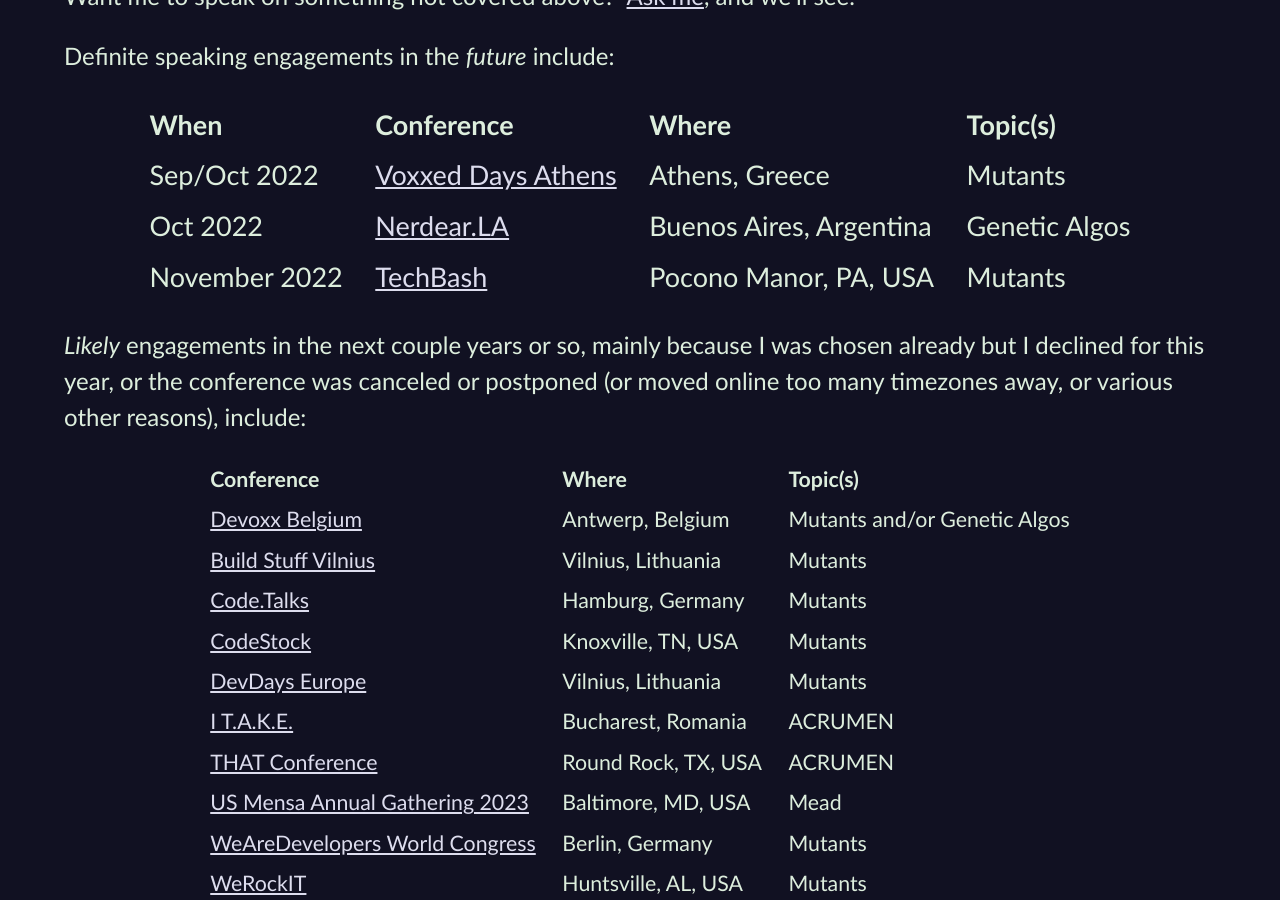
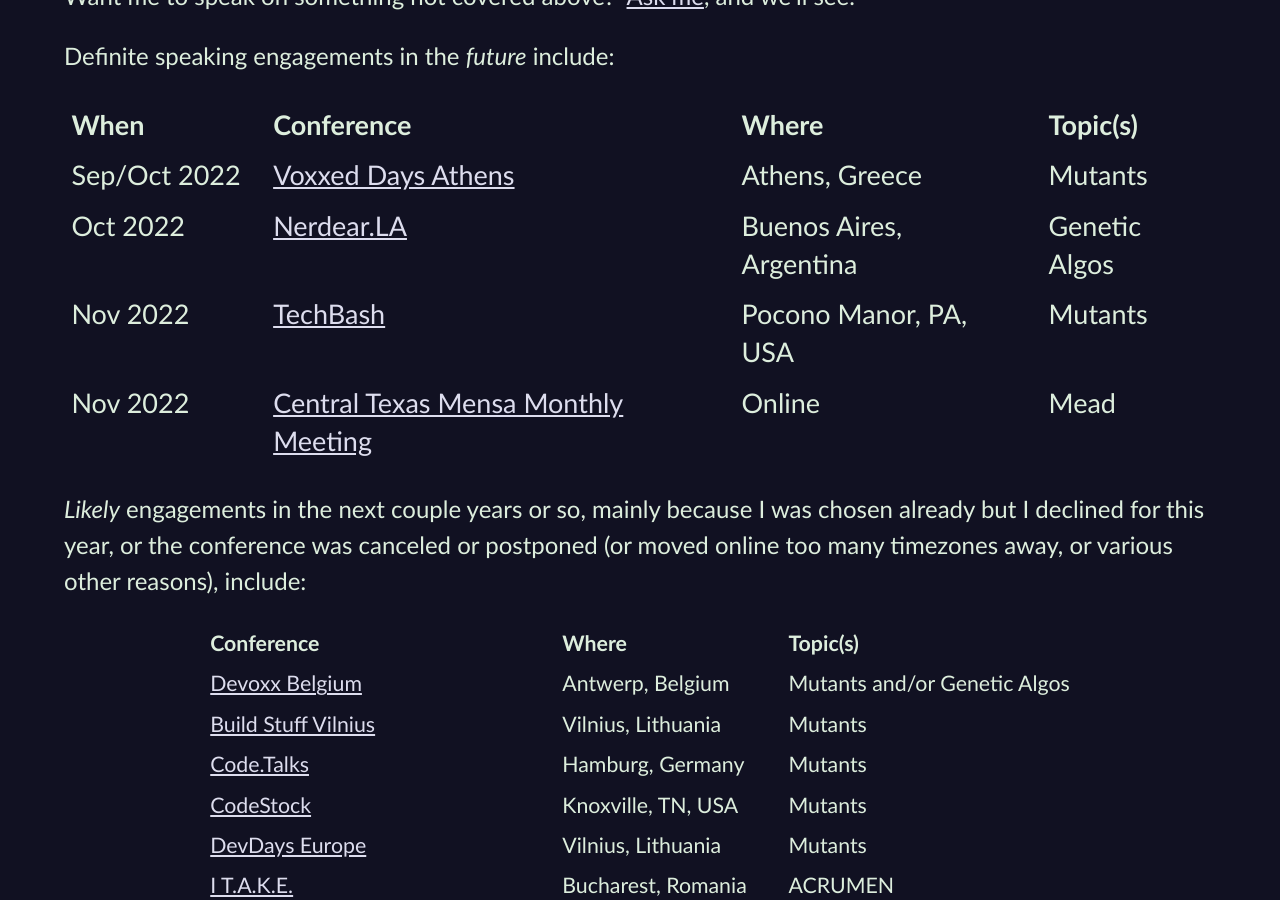
Before and after one commit to CodosaurusLLC/CodosaurusLLC.github.io, a Jekyll site: the page built from speaking.md, in a window 1280 px wide and 900 px high, scrolled down 1398 px. Built offline with Jekyll 4.4.1, drawn with Linux system fonts in a browser that asks for light colours.

Commit message:
add ctm mead talk; make months more consistent

```diff
--- a/speaking.md
+++ b/speaking.md
@@ -115,7 +115,8 @@
 |-|
 |Sep/Oct&nbsp;2022||[Voxxed Days Athens](https://voxxeddays.com/athens/){:rel="nofollow" target="_new"}||Athens, Greece||Mutants|
 |Oct&nbsp;2022||[Nerdear.LA](https://nerdear.la/){:rel="nofollow" target="_new"}||Buenos Aires, Argentina||Genetic Algos|
-|November&nbsp;2022||[TechBash](https://techbash.com/){:rel="nofollow" target="_new"}||Pocono Manor, PA, USA||Mutants|
+|Nov&nbsp;2022||[TechBash](https://techbash.com/){:rel="nofollow" target="_new"}||Pocono Manor, PA, USA||Mutants|
+|Nov&nbsp;2022||[Central Texas Mensa Monthly Meeting](https://www.centraltexasmensa.org/){:rel="nofollow" target="_new"}||Online||Mead|
 {:class="upcoming-engagements speaking"}
 
 _Likely_ engagements in the next couple years or so,
```
